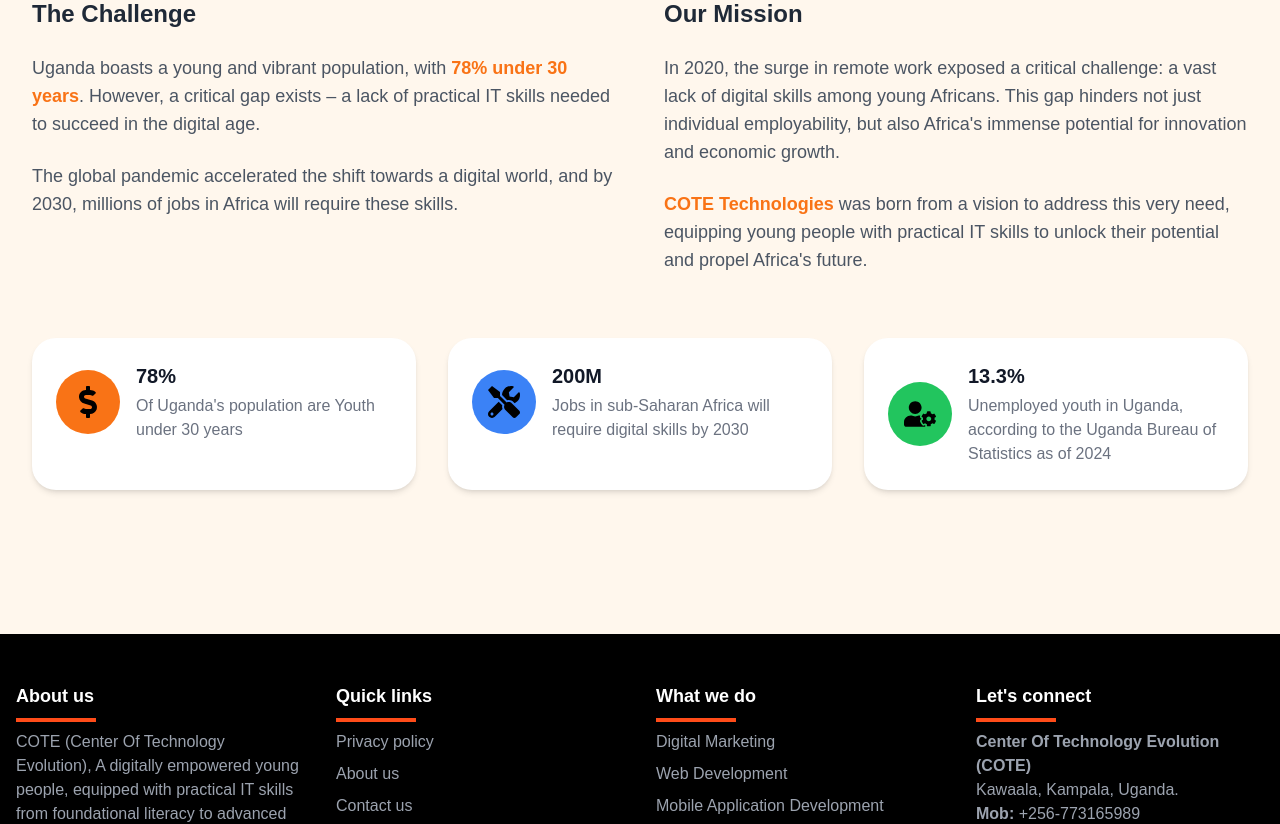
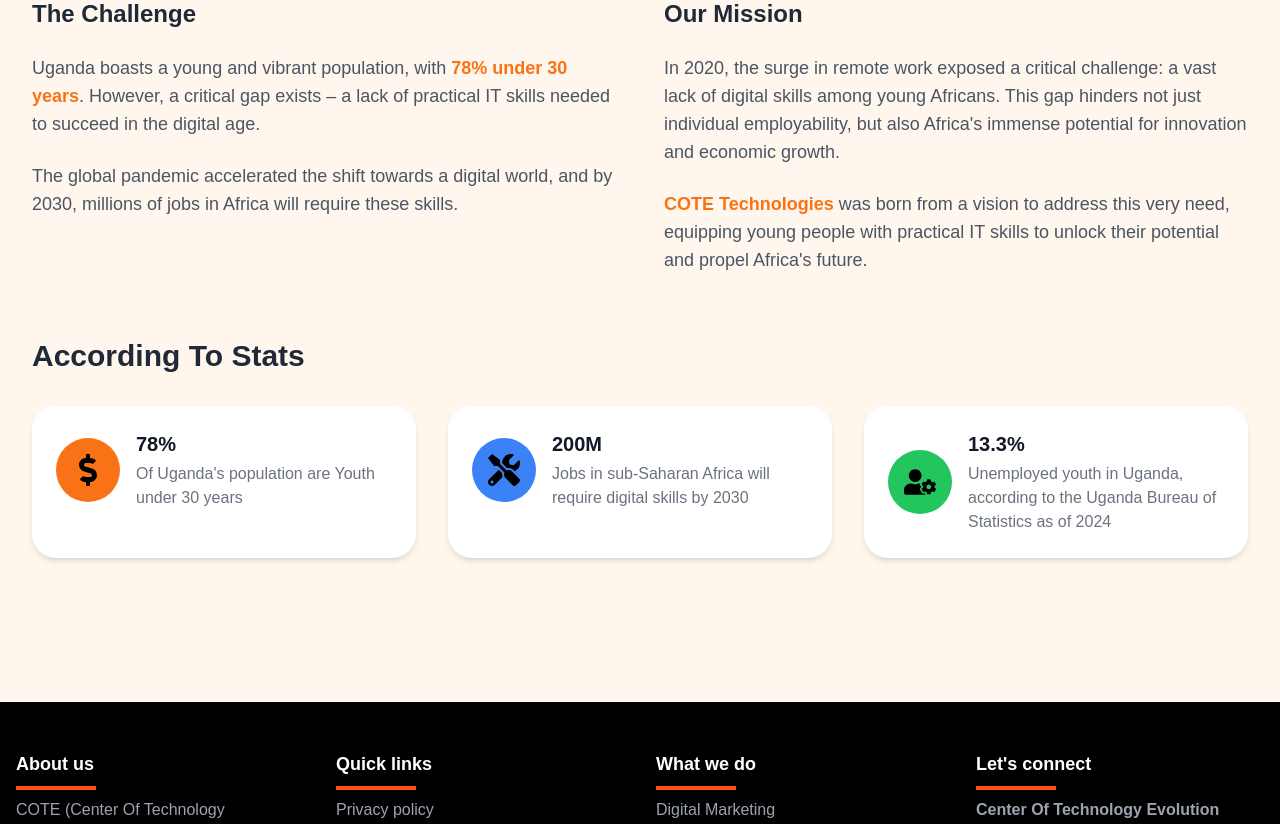
Before and after one commit to COTE-PROJECTS/cote-new-site, a Next.js app: page /about in a window 1280 px wide. Shown: the part 706-1530 px from the top of the page. Built offline with nearby package versions, Linux system fonts and the light colour scheme; a web font is replaced by a local one.

Commit message:
updated about us page

```diff
--- a/src/app/about/About.tsx
+++ b/src/app/about/About.tsx
@@ -1,11 +1,26 @@
 "use client"
-import React from 'react';
-import { motion } from 'framer-motion';
+import React, { useEffect } from 'react';
+import { motion, useAnimation } from 'framer-motion';
+import { useInView } from 'react-intersection-observer';
 import Card from './CardComponent';
 import { FaDollarSign, FaTools, FaUserCog } from 'react-icons/fa';
 import Image from 'next/image';
 
 const AboutSection = () => {
+    const controls = useAnimation();
+    const [ref, inView] = useInView({
+        triggerOnce: false,
+        threshold: 0.1,
+    });
+
+    useEffect(() => {
+        if (inView) {
+            controls.start("visible");
+        } else {
+            controls.start("hidden");
+        }
+    }, [controls, inView]);
+
     const containerVariants = {
         hidden: { opacity: 0 },
         visible: {
@@ -56,8 +71,8 @@
                 className="max-w-7xl mx-auto py-16 px-4 sm:px-6 lg:px-8"
                 variants={containerVariants}
                 initial="hidden"
-                whileInView="visible"
-                viewport={{ once: true }}
+                animate={controls}
+                ref={ref}
             >
                 <motion.div className="grid grid-cols-1 lg:grid-cols-2 gap-12 mb-16" variants={containerVariants}>
                     <motion.div className="space-y-6" variants={itemVariants}>
@@ -79,7 +94,9 @@
                         </p>
                     </motion.div>
                 </motion.div>
-
+                <motion.div variants={containerVariants}>
+                    <h2 className="text-3xl font-bold text-gray-800 mb-8">According To Stats</h2>
+                </motion.div>
                 <motion.div className="grid grid-cols-1 sm:grid-cols-2 lg:grid-cols-3 gap-8" variants={containerVariants}>
                     <Card
                         icon={<FaDollarSign size={32} />}
--- a/src/app/showcase/ShowCaseComponent.tsx
+++ b/src/app/showcase/ShowCaseComponent.tsx
@@ -1,6 +1,7 @@
 "use client"
-import { useEffect, useState } from 'react';
-import { motion } from 'framer-motion';
+import { useEffect } from 'react';
+import { motion, useAnimation } from 'framer-motion';
+import { useInView } from 'react-intersection-observer';
 import Image from "next/image";
 
 const projects = [
@@ -9,29 +10,62 @@
     { id: 3, title: 'TAPA', description: 'A non government organisation aimed at helping farmers in Kyegegwa district, ease their farming.', image: '/assets/projects/tapagric.png' },
     { id: 4, title: 'Samba Stats', description: 'An app provided livescore services for local leagues in uganda.', image: '/assets/projects/samba-stats.png' },
     { id: 5, title: 'Ezamba Homes', description: 'Ezamba homes provides the best quality furniture in uganda.', image: '/assets/projects/enzamba.png' },
-    {
-        id: 6, title: 'Passionate Hearts Ministries', description: 'An NGO that supports people in Bwizibwera-Rutooma Town Council, Mbarara District', image: '/assets/projects/passionateheartsministries.png'
-    },
+    { id: 6, title: 'Passionate Hearts Ministries', description: 'An NGO that supports people in Bwizibwera-Rutooma Town Council, Mbarara District', image: '/assets/projects/passionateheartsministries.png' },
 ];
 
 const ProjectsPage: React.FC = () => {
-    const [loaded, setLoaded] = useState(true);
+    const controls = useAnimation();
+    const [ref, inView] = useInView({
+        triggerOnce: false,
+        threshold: 0.1,
+    });
 
-    // useEffect(() => {
-    //     setLoaded(true);
-    // }, []);
+    useEffect(() => {
+        if (inView) {
+            controls.start("visible");
+        } else {
+            controls.start("hidden");
+        }
+    }, [controls, inView]);
+
+    const containerVariants = {
+        hidden: { opacity: 0 },
+        visible: {
+            opacity: 1,
+            transition: {
+                staggerChildren: 0.2,
+            },
+        },
+    };
+
+    const itemVariants = {
+        hidden: { opacity: 0, y: 20 },
+        visible: {
+            opacity: 1,
+            y: 0,
+            transition: {
+                type: "spring",
+                damping: 12,
+                stiffness: 100,
+            },
+        },
+    };
 
     return (
         <div className="min-h-screen my-20 py-12 px-6">
             <h1 className="text-4xl font-bold text-center mb-12 text-orange-600">Our Projects</h1>
-            <div className="grid gap-8 md:grid-cols-3">
-                {projects.map((project, index) => (
+            <motion.div
+                className="grid gap-8 md:grid-cols-3"
+                ref={ref}
+                initial="hidden"
+                animate={controls}
+                variants={containerVariants}
+            >
+                {projects.map((project) => (
                     <motion.div
                         key={project.id}
                         className="bg-white shadow-lg rounded-lg overflow-hidden"
-                        initial={{ opacity: 0, y: 20 }}
-                        animate={{ opacity: loaded ? 1 : 0, y: 0 }}
-                        transition={{ delay: index * 0.2 }}
+                        variants={itemVariants}
                     >
                         <Image width={600} height={600} src={project.image} alt={project.title} className="w-full h-48 object-cover" />
                         <div className="p-6">
@@ -40,7 +74,7 @@
                         </div>
                     </motion.div>
                 ))}
-            </div>
+            </motion.div>
         </div>
     );
 };
```
